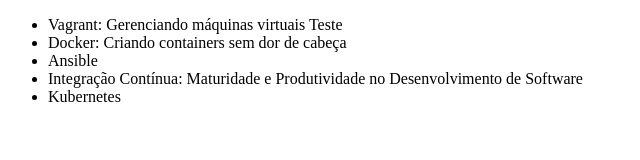
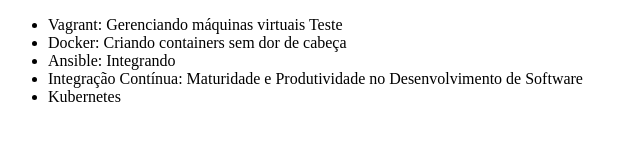
Before and after one commit to nunesluan/luan-git, a plain HTML site: page index.html in a window 1280 px wide. Shown: the full height of the page, 0-640 px from the left. Drawn offline with Linux system fonts and the light colour scheme.

Commit message:
Alterando nome do curso de Ansible

```diff
--- a/index.html
+++ b/index.html
@@ -8,7 +8,7 @@
     <ul>
         <li>Vagrant: Gerenciando máquinas virtuais Teste</li>
         <li>Docker: Criando containers sem dor de cabeça</li>
-        <li>Ansible</li>
+        <li>Ansible: Integrando</li>
         <li>Integração Contínua: Maturidade e Produtividade no Desenvolvimento de Software</li>
         <li>Kubernetes</li>
     </ul>
```
